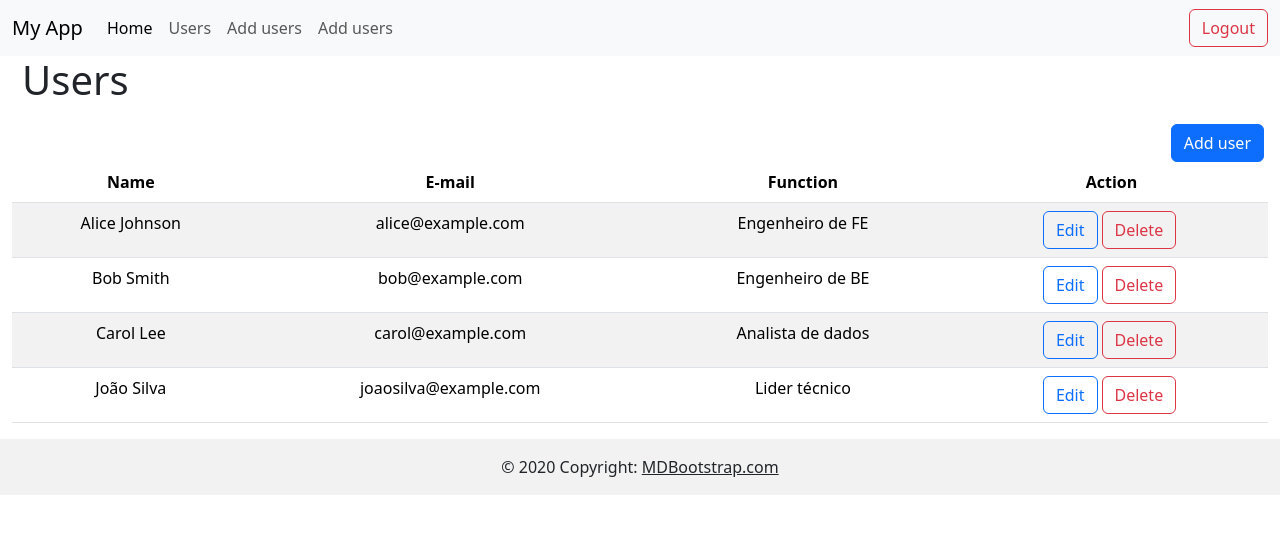
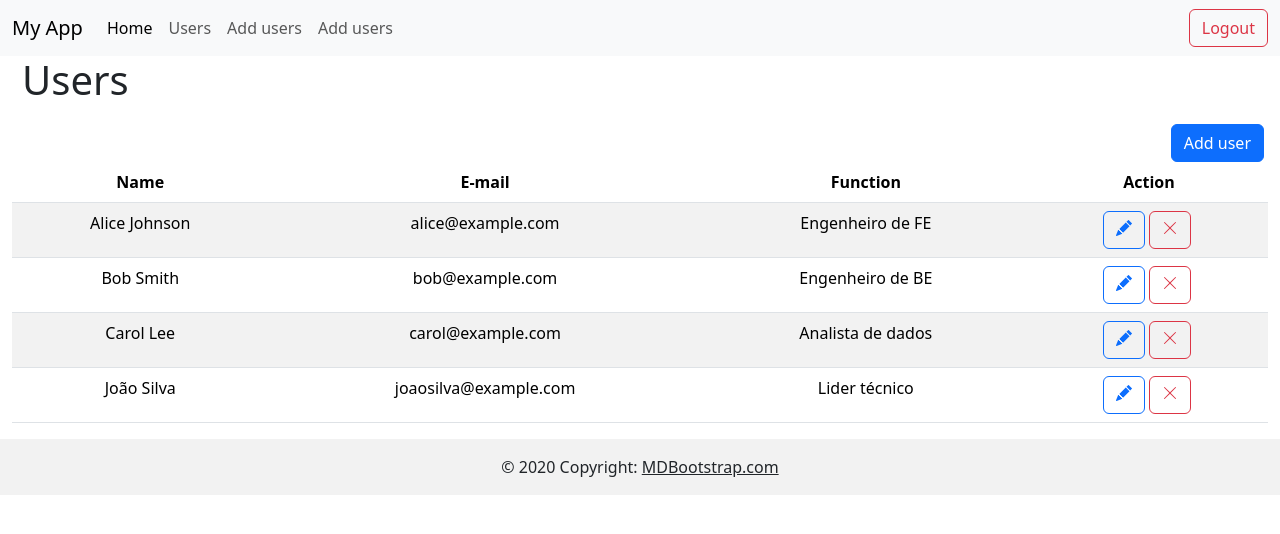
Before and after one commit to Teomendonca/AngularProject, an Angular app: page /app/users in a window 1280 px wide. Shown: the top 534 px of the page. Built offline with nearby package versions, Linux system fonts and the light colour scheme.

Commit message:
added the pencil and delete icons

```diff
--- a/src/app/home/pages/users/users-list/users-list.component.css
+++ b/src/app/home/pages/users/users-list/users-list.component.css
@@ -5,6 +5,13 @@
 .btn{
     margin-right: 4px;
 }
+/* #edit{
+    padding-bottom: 0.75rem;
+
+} */
+img, svg {
+    vertical-align: 0;
+}
 #title{
     margin-bottom: 20px;
     margin-left: 10px;
--- a/src/app/home/pages/users/users-list/users-list.component.html
+++ b/src/app/home/pages/users/users-list/users-list.component.html
@@ -21,14 +21,26 @@
           </tr>
         </thead>
         <tbody>
-          <tr *ngFor="let user of usersList">
+          <tr id="table" *ngFor="let user of usersList">
             <!-- <th scope="row"></th> -->
             <td>{{ user.name }}</td>
             <td>{{ user.email }}</td>
             <td>{{ user.function}}</td>
             <td>
-              <button class="btn btn-outline-primary" (click)="editUser()">Edit</button>
-              <button class="btn btn-outline-danger">Delete</button>
+
+              <button id="edit" class="btn btn-outline-primary" (click)="editUser()">
+                <svg xmlns="http://www.w3.org/2000/svg" width="16" height="16" fill="currentColor"
+                  class="bi bi-pencil-fill" viewBox="0 0 16 16">
+                  <path
+                    d="M12.854.146a.5.5 0 0 0-.707 0L10.5 1.793 14.207 5.5l1.647-1.646a.5.5 0 0 0 0-.708zm.646 6.061L9.793 2.5 3.293 9H3.5a.5.5 0 0 1 .5.5v.5h.5a.5.5 0 0 1 .5.5v.5h.5a.5.5 0 0 1 .5.5v.5h.5a.5.5 0 0 1 .5.5v.207zm-7.468 7.468A.5.5 0 0 1 6 13.5V13h-.5a.5.5 0 0 1-.5-.5V12h-.5a.5.5 0 0 1-.5-.5V11h-.5a.5.5 0 0 1-.5-.5V10h-.5a.5.5 0 0 1-.175-.032l-.179.178a.5.5 0 0 0-.11.168l-2 5a.5.5 0 0 0 .65.65l5-2a.5.5 0 0 0 .168-.11z" />
+                </svg>
+
+              </button>
+              <button class="btn btn-outline-danger">
+                <svg xmlns="http://www.w3.org/2000/svg" width="16" height="16" fill="currentColor" class="bi bi-x-lg" viewBox="0 0 16 16">
+                  <path d="M2.146 2.854a.5.5 0 1 1 .708-.708L8 7.293l5.146-5.147a.5.5 0 0 1 .708.708L8.707 8l5.147 5.146a.5.5 0 0 1-.708.708L8 8.707l-5.146 5.147a.5.5 0 0 1-.708-.708L7.293 8z"/>
+                </svg>
+              </button>
             </td>
 
 
```
